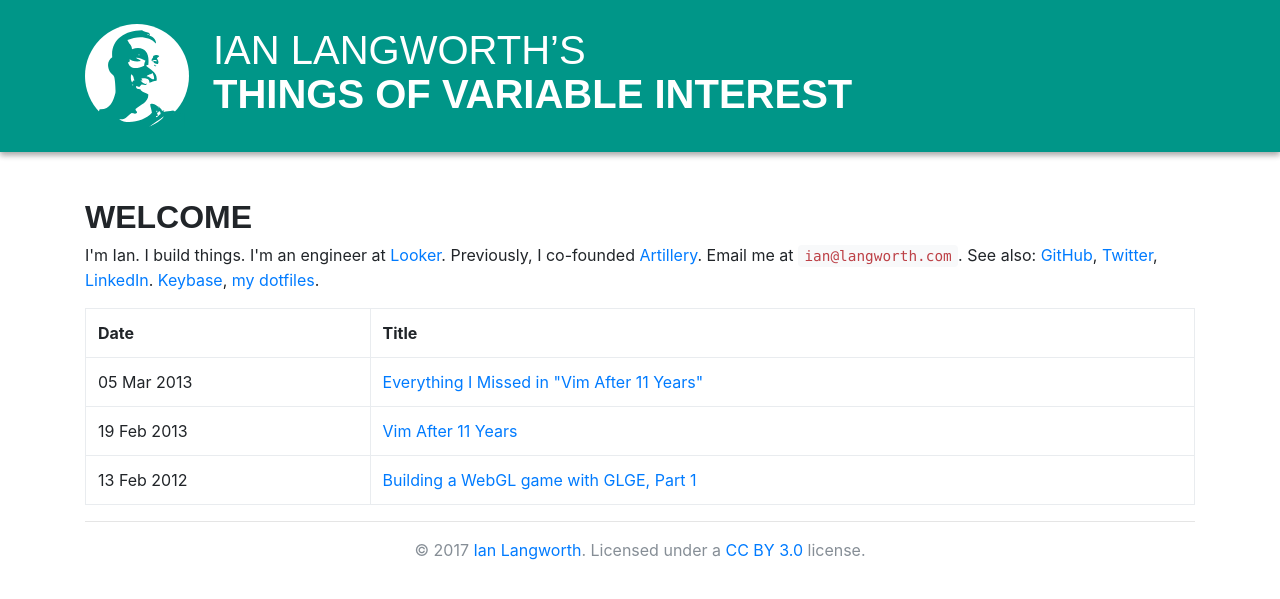
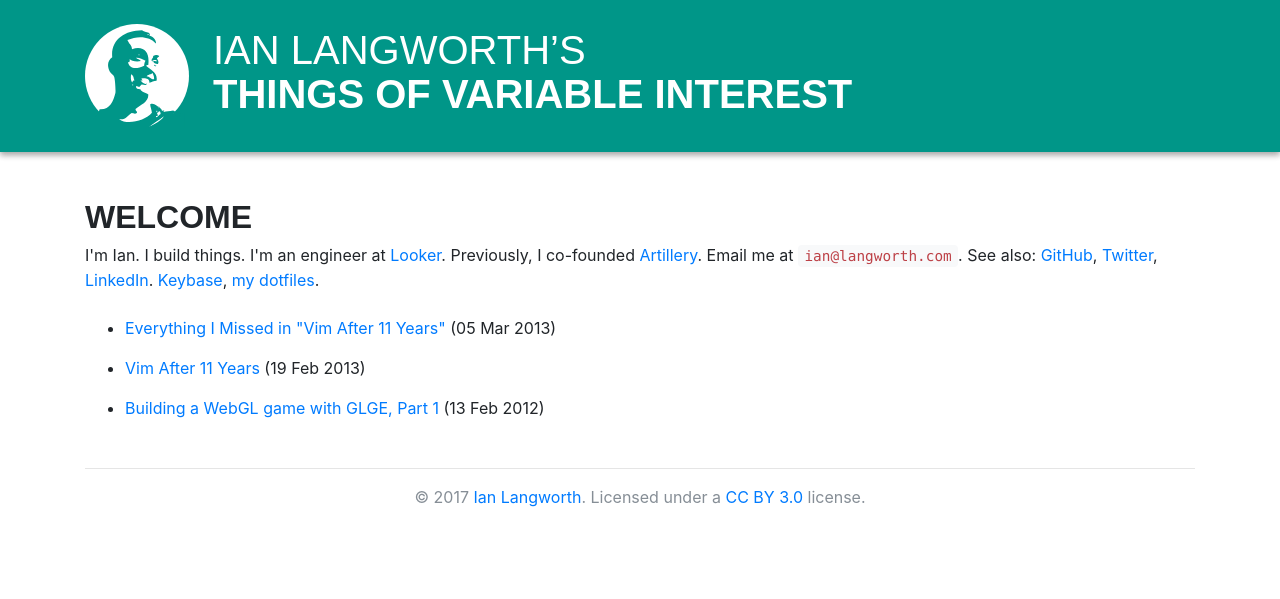
Before and after one commit to statico/statico.github.io, a Jekyll site: the page built from index.md, in a window 1280 px wide. Shown: the top 599 px of the page. Built offline with Jekyll 4.4.1, drawn with Linux system fonts in a browser that asks for light colours; some web fonts are replaced.

Commit message:
More tweaks

```diff
--- a/_layouts/default.html
+++ b/_layouts/default.html
@@ -47,7 +47,7 @@
   </div>
 </header>
 
-<div class="container">
+<div class="container pb-2">
 {{ content }}
 </div>
 
--- /dev/null
+++ b/_plugins/svg.rb
@@ -0,0 +1,5 @@
+# https://github.com/mojombo/jekyll/issues/406
+
+require 'webrick'
+include WEBrick
+WEBrick::HTTPUtils::DefaultMimeTypes.store 'svg', 'image/svg+xml'
--- a/index.md
+++ b/index.md
@@ -18,18 +18,13 @@ title: Welcome
   <a href="https://github.com/statico/dotfiles">my dotfiles</a>.
 </p>
 
-
-<table class="table table-bordered">
-  <tr>
-    <th>Date</th>
-    <th>Title</th>
-  </tr>
+<ul class="my-4">
   {% for post in site.posts %}
     {% if post.draft != true %}
-      <tr>
-        <td>{{ post.date | date_to_string }}</td>
-        <td><a href="{{ post.url }}">{{ post.title }}</a></td>
-      </tr>
+      <li class="my-3">
+        <a href="{{ post.url }}">{{ post.title }}</a>
+        ({{ post.date | date_to_string }})
+      </li>
     {% endif %}
   {% endfor %}
-</table>
+</ul>
```
